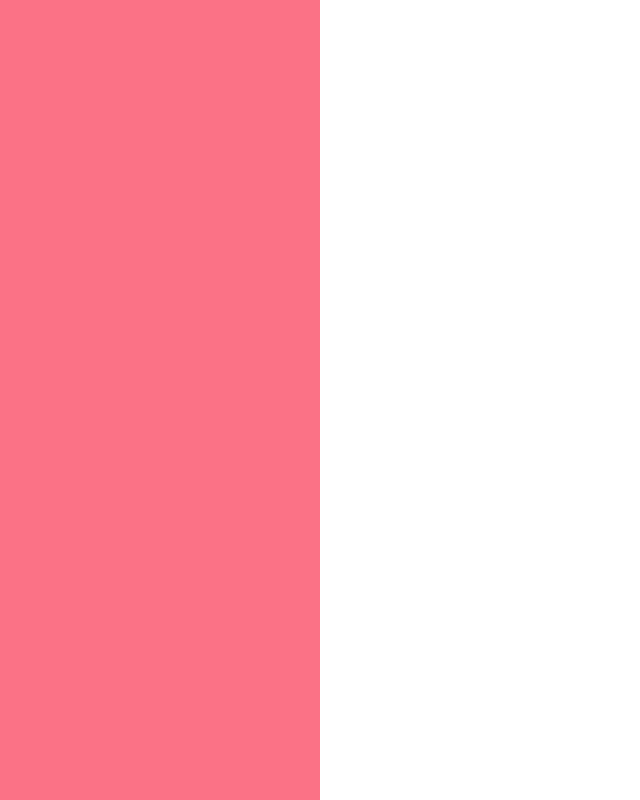
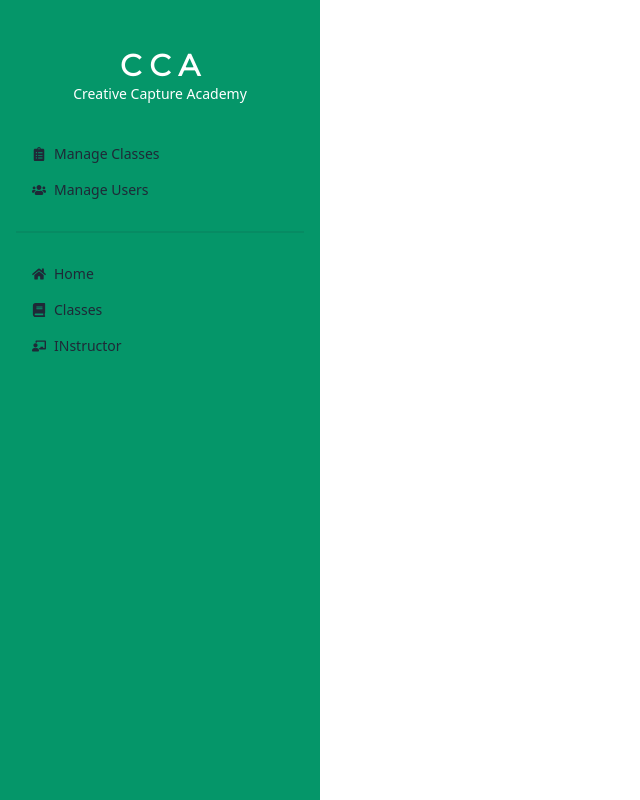
Before and after one commit to Sakibahmed2/creative-capture-academy-client, a React (Vite) app: page /dashboard in a window 1280 px wide. Shown: the whole page, without its empty margins (0-640 px from the left). Built offline with nearby package versions, Linux system fonts and the light colour scheme; no server answers; a web font is replaced by a local one.

Commit message:
dashboard done

```diff
--- a/src/Layout/Dashboard.jsx
+++ b/src/Layout/Dashboard.jsx
@@ -1,8 +1,14 @@
-import React from 'react';
-import { Link, Outlet } from 'react-router-dom';
+import React, { useContext } from 'react';
+import { NavLink, Outlet } from 'react-router-dom';
+import { AuthContext } from '../Provider/AuthProvider';
+import {FaBook, FaClipboardList, FaHome, FaUsers, FaChalkboardTeacher } from "react-icons/fa";
 
 
 const Dashboard = () => {
+
+    const { user } = useContext(AuthContext)
+
+    const isAdmin = true;
 
 
     return (
@@ -14,11 +20,41 @@ const Dashboard = () => {
                     <label htmlFor="my-drawer-2" className="btn btn-primary drawer-button lg:hidden">Open drawer</label>
                     <Outlet />
                 </div>
-                <div className="drawer-side bg-rose-400">
+                <div className="drawer-side bg-emerald-600">
                     <label htmlFor="my-drawer-2" className="drawer-overlay"></label>
-                    <ul className="menu p-4 w-80 h-full text-base-content">
+                    <ul className="menu p-4 w-80  ">
                         {/* Sidebar content here */}
 
+                        <div className='text-white text-center mt-8 mb-8'>
+                            <h1 className='md:text-3xl  font-extrabold font-abc md:top-0 top-6 relative'>C C A</h1>
+                            <span className='relative top-0 right-15 opacity-0 md:opacity-100 '>Creative Capture Academy</span>
+                        </div>
+
+
+                        {
+                            // Admin
+                            isAdmin ? <>
+
+                                <li><NavLink to='dashboard/manageclasses'> <FaClipboardList /> Manage Classes</NavLink></li>
+
+                                <li><NavLink to='dashboard/manageusers'> <FaUsers /> Manage Users</NavLink></li>
+
+                            </> :
+
+
+                                // Instructor
+                                isInstructor ? <> instructro</> :
+
+                                    // Student
+
+                                    <>student</>
+                        }
+
+                        <div className='divider'></div>
+
+                        <li><NavLink to='/'> <FaHome /> Home</NavLink></li>
+                        <li><NavLink to='/classes'> <FaBook /> Classes</NavLink></li>
+                        <li><NavLink to='/classes'> <FaChalkboardTeacher /> INstructor</NavLink></li>
 
 
                     </ul>
--- /dev/null
+++ b/src/Pages/Dashboard/Admin/ManageClasses/ManageClasses.jsx
@@ -0,0 +1,11 @@
+import React from 'react';
+
+const ManageClasses = () => {
+    return (
+        <div>
+
+        </div>
+    );
+};
+
+export default ManageClasses;
--- a/src/Pages/Dashboard/AdminHome/AdminHome.jsx
+++ b/src/Pages/Dashboard/Admin/ManageUsers/ManageUsers.jsx
@@ -1,11 +1,11 @@
 import React from 'react';
 
-const AdminHome = () => {
+const ManageUsers = () => {
     return (
         <div>
-            <h2>Hello</h2>
+
         </div>
     );
 };
 
-export default AdminHome;
+export default ManageUsers;
--- a/src/Pages/Shared/Navbar/Navbar.jsx
+++ b/src/Pages/Shared/Navbar/Navbar.jsx
@@ -12,8 +12,7 @@ const Navbar = () => {
         <li><Link to='/'>Home</Link></li>
         <li><Link to='/instructors'>Instructors </Link></li>
         <li><Link to='/classes'>Classes</Link></li>
-
-
+        <li><Link to='/dashboard '>Dashboard </Link></li>
     </>
 
     return (
--- a/src/index.css
+++ b/src/index.css
@@ -8,3 +8,12 @@
 .custom-btn {
     @apply py-2 px-6 font-semibold rounded-md bg-rose-500 text-white border-none hover:bg-rose-400
 }
+
+
+.drawer-side a.active {
+    color: white;
+}
+
+.drawer-side a.active {
+    background-color: transparent;
+}
```
Also changed, not shown: src/Routes/Routes.jsx (+9 -3 lines).
